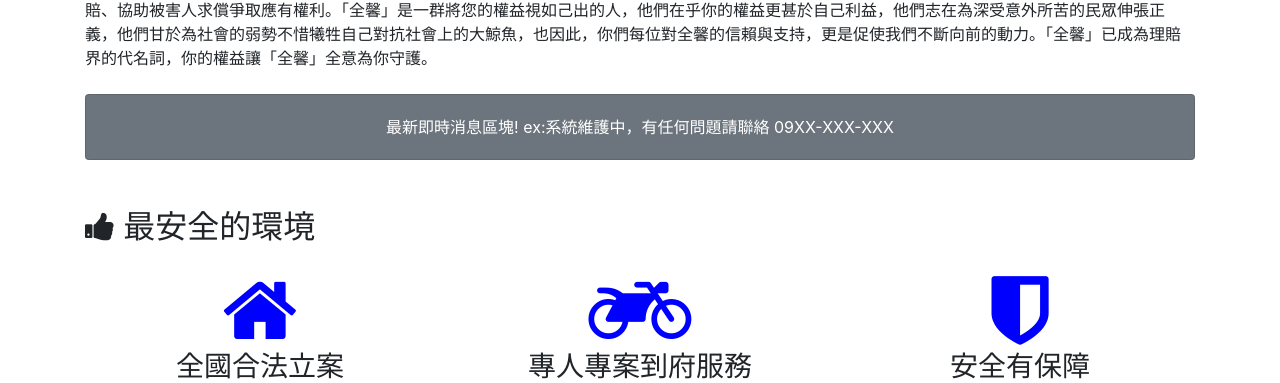
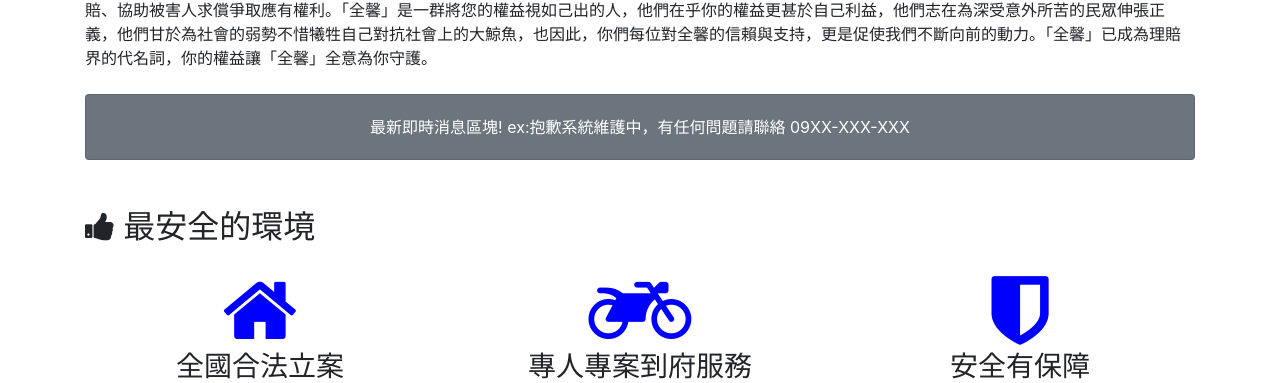
Before and after one commit to SanFuBrunch/web, a Django app: page /catalog/ in a window 1280 px wide. Shown: the part 583-966 px from the top of the page. Run offline with Django 3.2, Linux system fonts and the light colour scheme; grey boxes labelled with a size stand in for pictures from a placeholder-image service; data that the repository does not hold is empty; some libraries are stand-ins or nearby versions.

Commit message:
Update index.html

```diff
--- a/pcr_site/pcr_site/catalog/templates/index.html
+++ b/pcr_site/pcr_site/catalog/templates/index.html
@@ -100,7 +100,7 @@
       <!-- Call to Action Well -->
       <div class="card text-white bg-secondary my-4 text-center">
         <div class="card-body">
-          <p class="text-white m-0">最新即時消息區塊! ex:系統維護中，有任何問題請聯絡 09XX-XXX-XXX</p>
+          <p class="text-white m-0">最新即時消息區塊! ex:抱歉系統維護中，有任何問題請聯絡 09XX-XXX-XXX</p>
         </div>
       </div>
     </div>
```
